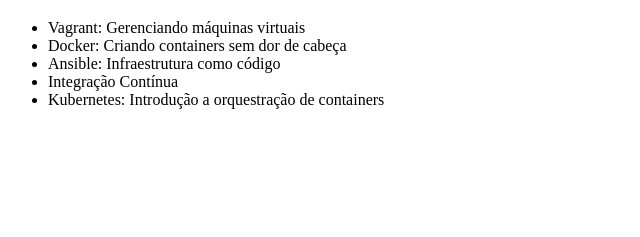
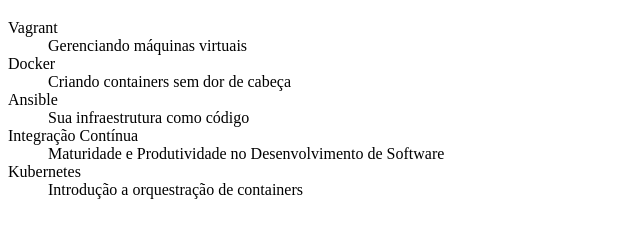
Before and after one commit to Aluraivm/AluraGit, a plain HTML site: page index.html in a window 1280 px wide. Shown: the part 61-298 px from the top of the page, without its empty margins (0-640 px from the left). Drawn offline with Linux system fonts and the light colour scheme.

Commit message:
Trocando UL por DL e Separando os titulos

```diff
--- a/index.html
+++ b/index.html
@@ -6,13 +6,21 @@
 </head>
 <body>
     <h1>Cursos de DevOps</h1>
+        <dl>
+            <dt>Vagrant</dt>
+            <dd>Gerenciando máquinas virtuais</dd>
 
-    <ul>
-        <li>Vagrant: Gerenciando máquinas virtuais</li>
-        <li>Docker: Criando containers sem dor de cabeça</li>
-        <li>Ansible: Infraestrutura como código</li>
-        <li>Integração Contínua</li>
-        <li>Kubernetes: Introdução a orquestração de containers</li>
-    </ul>
+            <dt>Docker</dt>
+            <dd>Criando containers sem dor de cabeça</dd>
+
+            <dt>Ansible</dt>
+            <dd>Sua infraestrutura como código</dd>
+
+            <dt>Integração Contínua</dt>
+            <dd>Maturidade e Produtividade no Desenvolvimento de Software</dd>
+
+            <dt>Kubernetes</dt>
+            <dd>Introdução a orquestração de containers</dd>
+        </dl>
 </body>
 </html>
```
